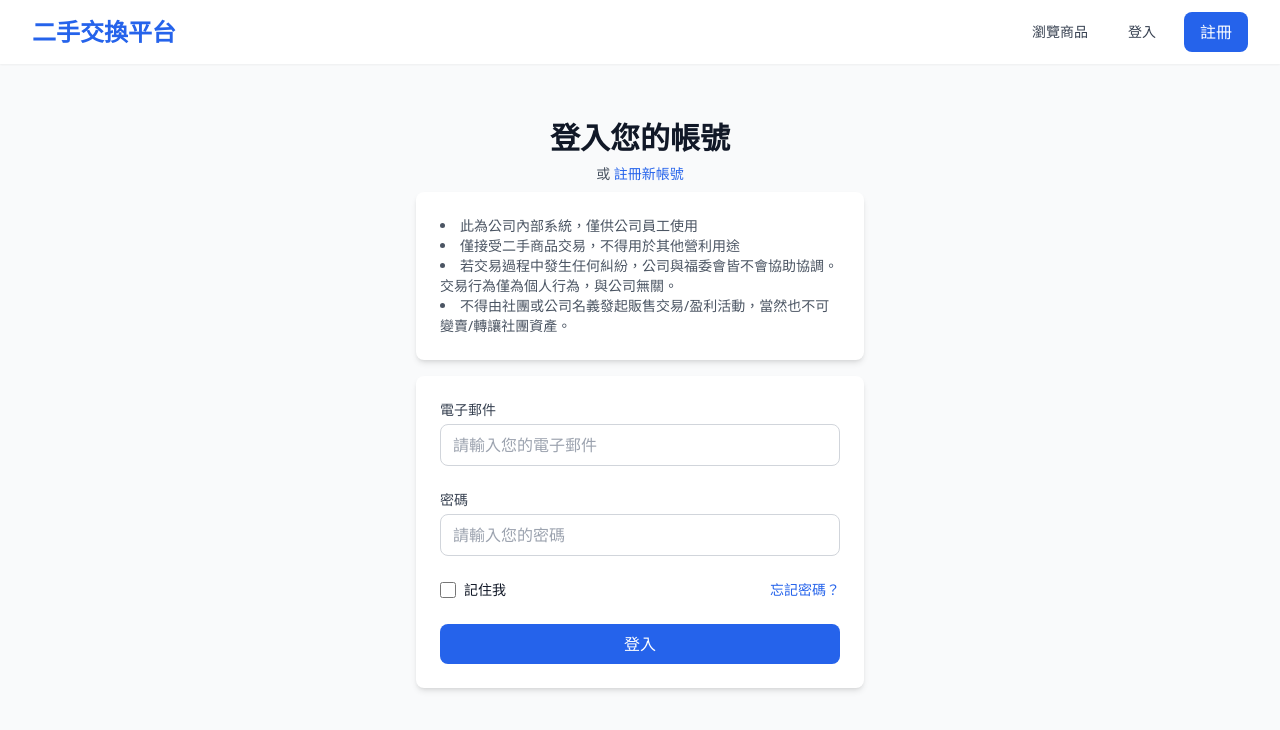
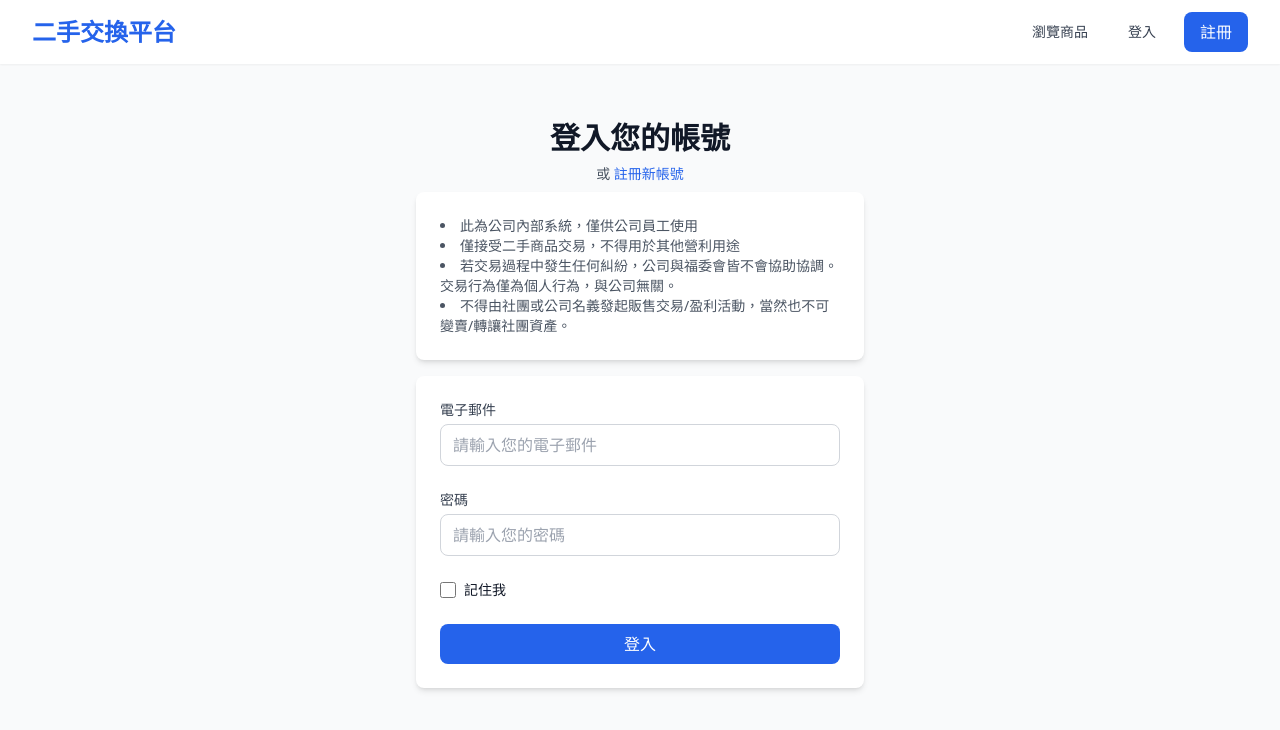
Before and after one commit to lkjhvcxz2002/neutecSecondhand, a Vue app: page /login in a window 1280 px wide. Shown: the top 730 px of the page. Built offline with nearby package versions, Linux system fonts and the light colour scheme; no server answers.

Commit message:
fix: 暫時隱藏忘記密碼按鈕

```diff
--- a/src/views/member/Login.vue
+++ b/src/views/member/Login.vue
@@ -69,11 +69,11 @@
               </label>
             </div>
 
-            <div class="text-sm">
+            <!-- <div class="text-sm">
               <router-link to="/forgot-password" class="font-medium text-primary-600 hover:text-primary-500">
                 忘記密碼？
               </router-link>
-            </div>
+            </div> -->
           </div>
 
           <div>
```
